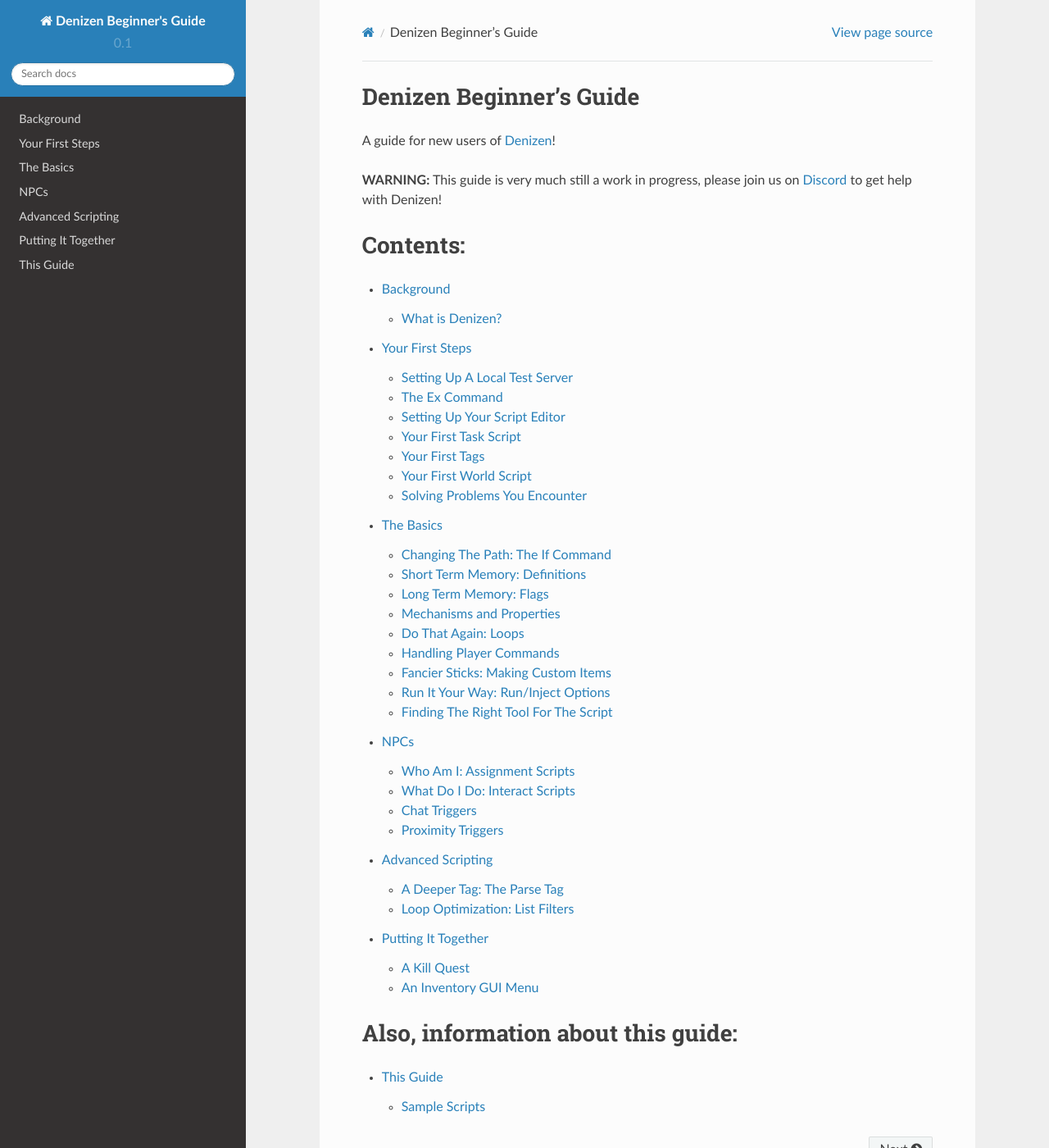
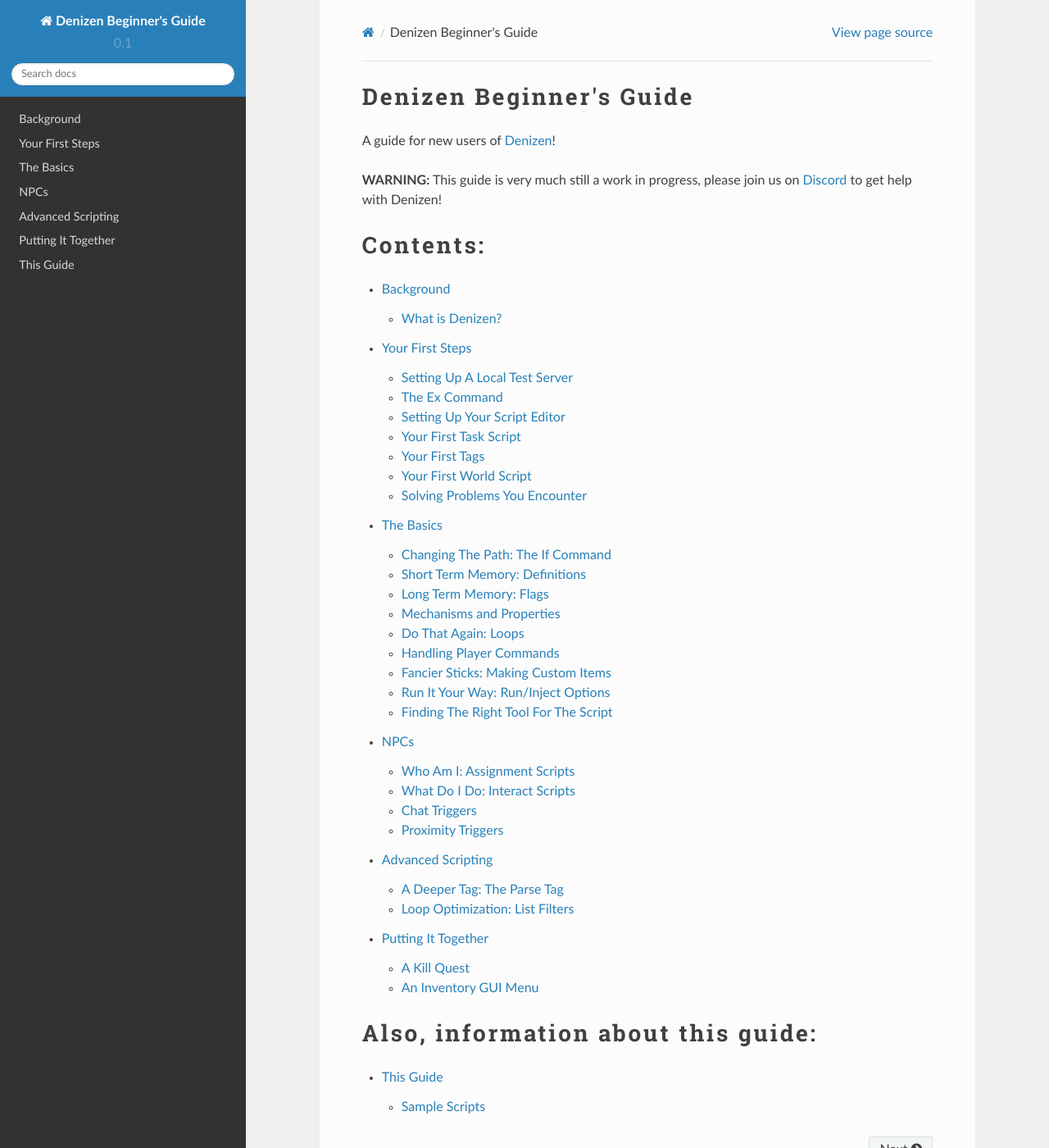
Before and after one commit to DenizenScript/Denizen-Beginners-Guide, a Sphinx documentation site: the page built from source/index.md, in a window 1280 px wide and 1400 px high. Shown: the whole window at 82% size. Built offline with Sphinx 7.4.7 and the Read the Docs theme 2.0.0, drawn with Linux system fonts in a browser that asks for light colours.

```diff
--- a/source/_static/css/stylesheet.css
+++ b/source/_static/css/stylesheet.css
@@ -1,5 +1,9 @@
 .wy-nav-content {
     margin: auto;
+}
+
+h1, h2 {
+    letter-spacing: 0.1em;
 }
 
 pre {
--- a/source/conf.py
+++ b/source/conf.py
@@ -24,6 +24,9 @@ exclude_patterns = []
 pygments_style = 'sphinx'
 html_theme = 'sphinx_rtd_theme'
 html_static_path = ['_static']
+
+# Disabled stuff
+smartquotes = False
 
 templates_path = ['_templates']
 
```
